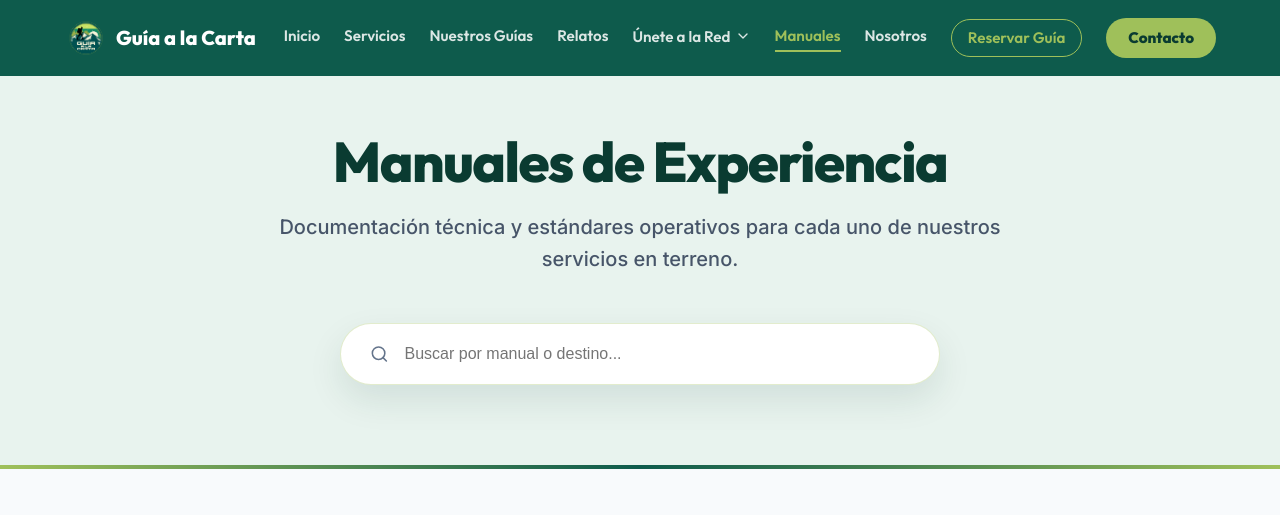
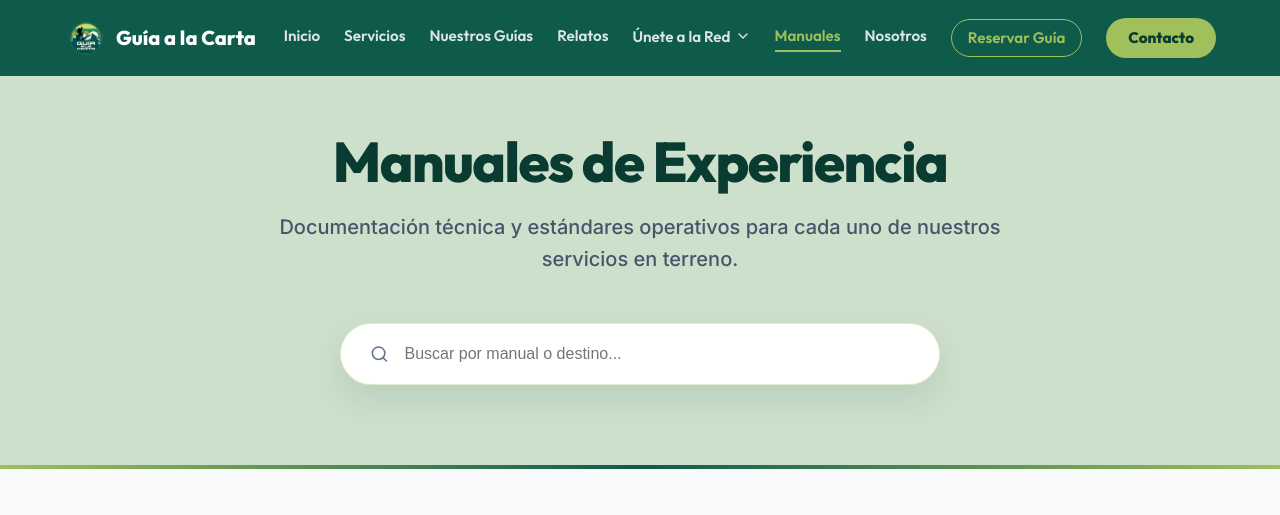
Before and after one commit to guiaalacartaoficial/guia-a-la-carta-web, a React (Vite) app: page /manuales in a window 1280 px wide. Shown: the top 515 px of the page. Built offline with nearby package versions, Linux system fonts and the light colour scheme; no server answers; the database is empty.

Commit message:
style: update Manuales hero background color to medium green

```diff
--- a/src/pages/Manuales.css
+++ b/src/pages/Manuales.css
@@ -5,7 +5,7 @@
 
 /* HERO SECTION */
 .manuales-hero {
-  background: #e8f3ee; /* Verde suave característico */
+  background: #CDE0CC; /* Verde suave solicitado */
   color: var(--c-primary-dark);
   padding: 8rem 0 5rem; /* Padding superior para compensar el navbar */
   text-align: center;
```
